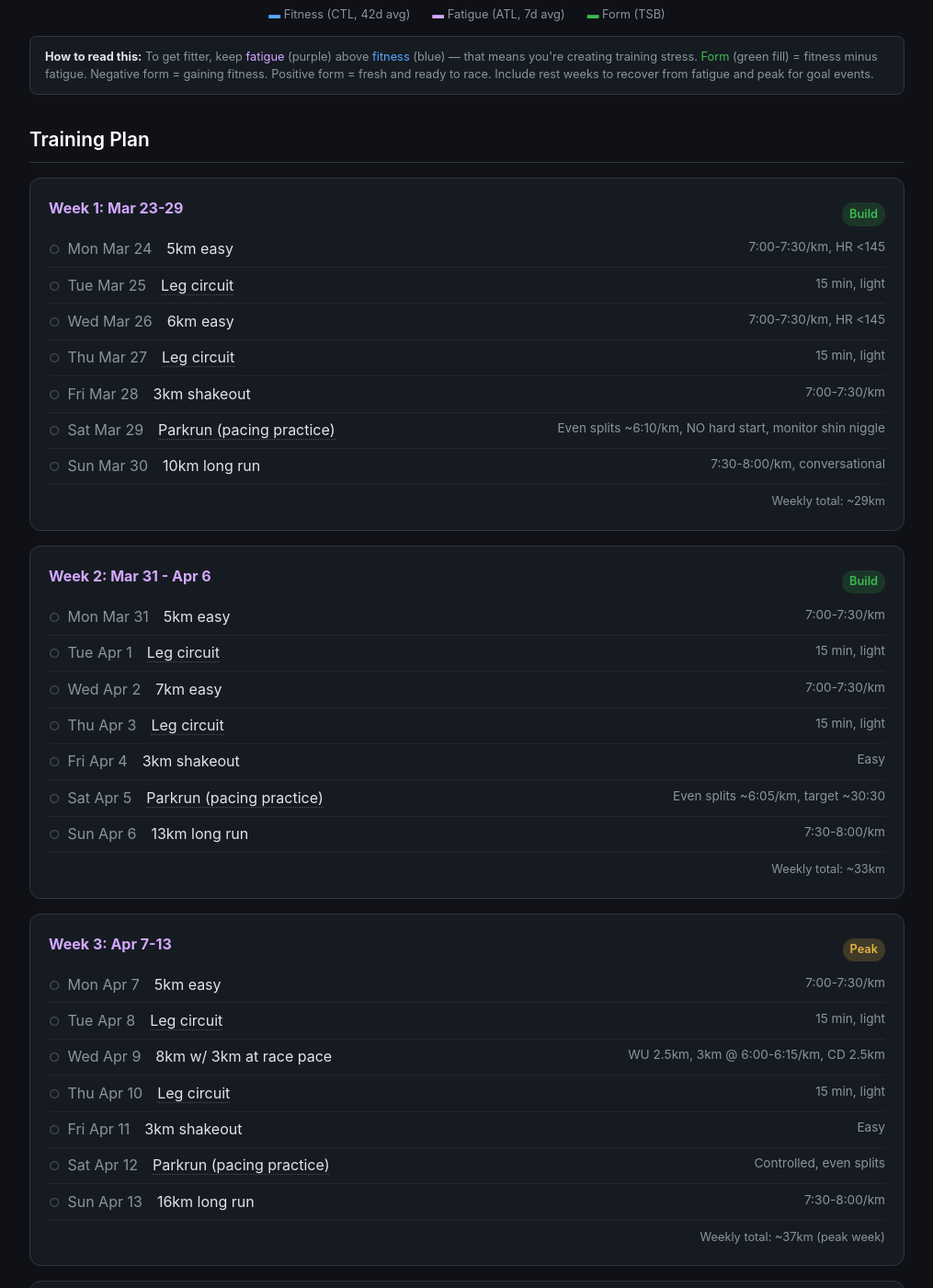
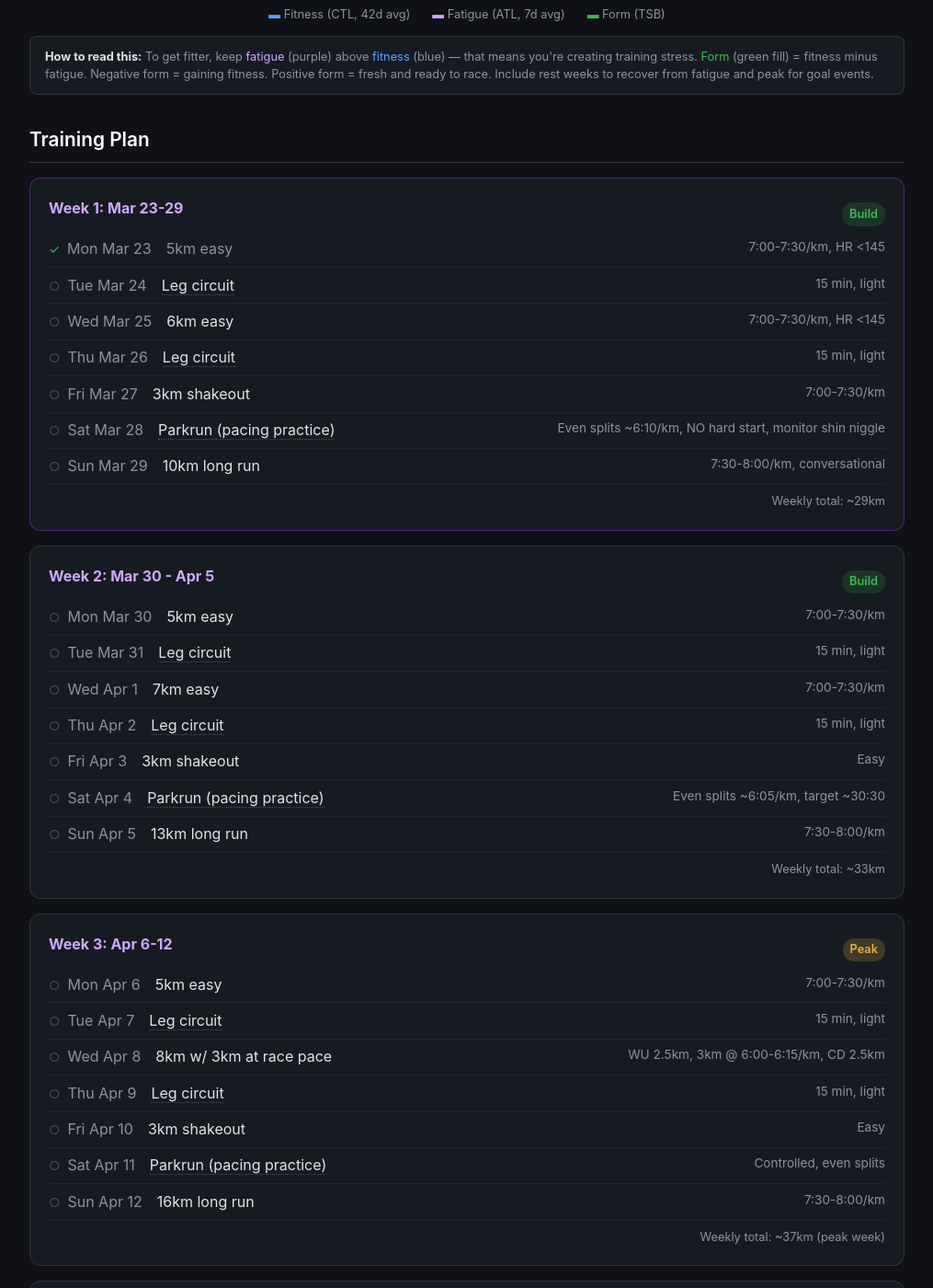
Before and after one commit to xelfer/xelfer.github.io, a Jekyll site: the page running/index.html, which Jekyll copies as it is, in a window 1280 px wide and 1400 px high, scrolled down 1273 px. Shown: the whole window at 92% size, without its empty margins (132-1147 px from the left). Built offline with Jekyll 4.4.1, drawn with Linux system fonts in a browser that asks for light colours; some of the changed text lies outside the part shown.

Commit message:
Update training dashboard - 2026-03-23

```diff
--- a/running/index.html
+++ b/running/index.html
@@ -334,43 +334,43 @@
 
         <div class="section">
             <h2>Training Plan</h2>
-            <div class="plan-week">
+            <div class="plan-week current">
                 <div class="plan-week-header">
                     <h3>Week 1: Mar 23-29</h3>
                     <span class="plan-week-phase phase-build">Build</span>
                 </div>
-                <div class="plan-day upcoming">
-                    <span class="day-name"><span class="status-icon" style="color:#484f58">&#9675;</span>Mon Mar 24</span>
+                <div class="plan-day done">
+                    <span class="day-name"><span class="status-icon" style="color:#3fb950">&#10003;</span>Mon Mar 23</span>
                     <span class="day-session">5km easy</span>
                     <span class="day-target">7:00-7:30/km, HR <145</span>
                 </div>
                 <div class="plan-day upcoming">
-                    <span class="day-name"><span class="status-icon" style="color:#484f58">&#9675;</span>Tue Mar 25</span>
+                    <span class="day-name"><span class="status-icon" style="color:#484f58">&#9675;</span>Tue Mar 24</span>
                     <span class="day-session"><span class="has-tooltip">Leg circuit<span class="tooltip"><div class="tooltip-title">Leg Strength Circuit</div><div class="tooltip-item">1. Bodyweight squats &mdash; 3&times;15</div><div class="tooltip-item">2. Calf raises &mdash; 3&times;20 (+ 10 each single-leg)</div><div class="tooltip-item">3. Single-leg RDL &mdash; 3&times;10 each side</div><div class="tooltip-item">4. Wall sit &mdash; 3&times;30 sec</div></span></span></span>
                     <span class="day-target">15 min, light</span>
                 </div>
                 <div class="plan-day upcoming">
-                    <span class="day-name"><span class="status-icon" style="color:#484f58">&#9675;</span>Wed Mar 26</span>
+                    <span class="day-name"><span class="status-icon" style="color:#484f58">&#9675;</span>Wed Mar 25</span>
                     <span class="day-session">6km easy</span>
                     <span class="day-target">7:00-7:30/km, HR <145</span>
                 </div>
                 <div class="plan-day upcoming">
-                    <span class="day-name"><span class="status-icon" style="color:#484f58">&#9675;</span>Thu Mar 27</span>
+                    <span class="day-name"><span class="status-icon" style="color:#484f58">&#9675;</span>Thu Mar 26</span>
                     <span class="day-session"><span class="has-tooltip">Leg circuit<span class="tooltip"><div class="tooltip-title">Leg Strength Circuit</div><div class="tooltip-item">1. Bodyweight squats &mdash; 3&times;15</div><div class="tooltip-item">2. Calf raises &mdash; 3&times;20 (+ 10 each single-leg)</div><div class="tooltip-item">3. Single-leg RDL &mdash; 3&times;10 each side</div><div class="tooltip-item">4. Wall sit &mdash; 3&times;30 sec</div></span></span></span>
                     <span class="day-target">15 min, light</span>
                 </div>
                 <div class="plan-day upcoming">
-                    <span class="day-name"><span class="status-icon" style="color:#484f58">&#9675;</span>Fri Mar 28</span>
+                    <span class="day-name"><span class="status-icon" style="color:#484f58">&#9675;</span>Fri Mar 27</span>
                     <span class="day-session">3km shakeout</span>
                     <span class="day-target">7:00-7:30/km</span>
                 </div>
                 <div class="plan-day upcoming">
-                    <span class="day-name"><span class="status-icon" style="color:#484f58">&#9675;</span>Sat Mar 29</span>
+                    <span class="day-name"><span class="status-icon" style="color:#484f58">&#9675;</span>Sat Mar 28</span>
                     <span class="day-session"><span class="has-tooltip">Parkrun (pacing practice)<span class="tooltip"><div class="tooltip-title">Parkrun Pacing Protocol</div><div class="tooltip-item">First 1km: 6:15-6:20/km (hold back)</div><div class="tooltip-item">Middle 3km: 6:00-6:10/km (settle)</div><div class="tooltip-item">Last 1km: Whatever's left</div><div class="tooltip-item" style="margin-top:0.25rem; color:#d2a8ff">Target HR: 155-165 avg (NOT 170+)</div></span></span></span>
                     <span class="day-target">Even splits ~6:10/km, NO hard start, monitor shin niggle</span>
                 </div>
                 <div class="plan-day upcoming">
-                    <span class="day-name"><span class="status-icon" style="color:#484f58">&#9675;</span>Sun Mar 30</span>
+                    <span class="day-name"><span class="status-icon" style="color:#484f58">&#9675;</span>Sun Mar 29</span>
                     <span class="day-session">10km long run</span>
                     <span class="day-target">7:30-8:00/km, conversational</span>
                 </div>
@@ -378,41 +378,41 @@
             </div>
             <div class="plan-week">
                 <div class="plan-week-header">
-                    <h3>Week 2: Mar 31 - Apr 6</h3>
+                    <h3>Week 2: Mar 30 - Apr 5</h3>
                     <span class="plan-week-phase phase-build">Build</span>
                 </div>
                 <div class="plan-day upcoming">
-                    <span class="day-name"><span class="status-icon" style="color:#484f58">&#9675;</span>Mon Mar 31</span>
+                    <span class="day-name"><span class="status-icon" style="color:#484f58">&#9675;</span>Mon Mar 30</span>
                     <span class="day-session">5km easy</span>
                     <span class="day-target">7:00-7:30/km</span>
                 </div>
                 <div class="plan-day upcoming">
-                    <span class="day-name"><span class="status-icon" style="color:#484f58">&#9675;</span>Tue Apr 1</span>
+                    <span class="day-name"><span class="status-icon" style="color:#484f58">&#9675;</span>Tue Mar 31</span>
                     <span class="day-session"><span class="has-tooltip">Leg circuit<span class="tooltip"><div class="tooltip-title">Leg Strength Circuit</div><div class="tooltip-item">1. Bodyweight squats &mdash; 3&times;15</div><div class="tooltip-item">2. Calf raises &mdash; 3&times;20 (+ 10 each single-leg)</div><div class="tooltip-item">3. Single-leg RDL &mdash; 3&times;10 each side</div><div class="tooltip-item">4. Wall sit &mdash; 3&times;30 sec</div></span></span></span>
                     <span class="day-target">15 min, light</span>
                 </div>
                 <div class="plan-day upcoming">
-                    <span class="day-name"><span class="status-icon" style="color:#484f58">&#9675;</span>Wed Apr 2</span>
+                    <span class="day-name"><span class="status-icon" style="color:#484f58">&#9675;</span>Wed Apr 1</span>
                     <span class="day-session">7km easy</span>
                     <span class="day-target">7:00-7:30/km</span>
                 </div>
                 <div class="plan-day upcoming">
-                    <span class="day-name"><span class="status-icon" style="color:#484f58">&#9675;</span>Thu Apr 3</span>
+                    <span class="day-name"><span class="status-icon" style="color:#484f58">&#9675;</span>Thu Apr 2</span>
                     <span class="day-session"><span class="has-tooltip">Leg circuit<span class="tooltip"><div class="tooltip-title">Leg Strength Circuit</div><div class="tooltip-item">1. Bodyweight squats &mdash; 3&times;15</div><div class="tooltip-item">2. Calf raises &mdash; 3&times;20 (+ 10 each single-leg)</div><div class="tooltip-item">3. Single-leg RDL &mdash; 3&times;10 each side</div><div class="tooltip-item">4. Wall sit &mdash; 3&times;30 sec</div></span></span></span>
                     <span class="day-target">15 min, light</span>
                 </div>
                 <div class="plan-day upcoming">
-                    <span class="day-name"><span class="status-icon" style="color:#484f58">&#9675;</span>Fri Apr 4</span>
+                    <span class="day-name"><span class="status-icon" style="color:#484f58">&#9675;</span>Fri Apr 3</span>
                     <span class="day-session">3km shakeout</span>
                     <span class="day-target">Easy</span>
                 </div>
                 <div class="plan-day upcoming">
-                    <span class="day-name"><span class="status-icon" style="color:#484f58">&#9675;</span>Sat Apr 5</span>
+                    <span class="day-name"><span class="status-icon" style="color:#484f58">&#9675;</span>Sat Apr 4</span>
                     <span class="day-session"><span class="has-tooltip">Parkrun (pacing practice)<span class="tooltip"><div class="tooltip-title">Parkrun Pacing Protocol</div><div class="tooltip-item">First 1km: 6:15-6:20/km (hold back)</div><div class="tooltip-item">Middle 3km: 6:00-6:10/km (settle)</div><div class="tooltip-item">Last 1km: Whatever's left</div><div class="tooltip-item" style="margin-top:0.25rem; color:#d2a8ff">Target HR: 155-165 avg (NOT 170+)</div></span></span></span>
                     <span class="day-target">Even splits ~6:05/km, target ~30:30</span>
                 </div>
                 <div class="plan-day upcoming">
-                    <span class="day-name"><span class="status-icon" style="color:#484f58">&#9675;</span>Sun Apr 6</span>
+                    <span class="day-name"><span class="status-icon" style="color:#484f58">&#9675;</span>Sun Apr 5</span>
                     <span class="day-session">13km long run</span>
                     <span class="day-target">7:30-8:00/km</span>
                 </div>
@@ -420,41 +420,41 @@
             </div>
             <div class="plan-week">
                 <div class="plan-week-header">
-                    <h3>Week 3: Apr 7-13</h3>
+                    <h3>Week 3: Apr 6-12</h3>
                     <span class="plan-week-phase phase-peak">Peak</span>
                 </div>
                 <div class="plan-day upcoming">
-                    <span class="day-name"><span class="status-icon" style="color:#484f58">&#9675;</span>Mon Apr 7</span>
+                    <span class="day-name"><span class="status-icon" style="color:#484f58">&#9675;</span>Mon Apr 6</span>
                     <span class="day-session">5km easy</span>
                     <span class="day-target">7:00-7:30/km</span>
                 </div>
                 <div class="plan-day upcoming">
-                    <span class="day-name"><span class="status-icon" style="color:#484f58">&#9675;</span>Tue Apr 8</span>
+                    <span class="day-name"><span class="status-icon" style="color:#484f58">&#9675;</span>Tue Apr 7</span>
                     <span class="day-session"><span class="has-tooltip">Leg circuit<span class="tooltip"><div class="tooltip-title">Leg Strength Circuit</div><div class="tooltip-item">1. Bodyweight squats &mdash; 3&times;15</div><div class="tooltip-item">2. Calf raises &mdash; 3&times;20 (+ 10 each single-leg)</div><div class="tooltip-item">3. Single-leg RDL &mdash; 3&times;10 each side</div><div class="tooltip-item">4. Wall sit &mdash; 3&times;30 sec</div></span></span></span>
                     <span class="day-target">15 min, light</span>
                 </div>
                 <div class="plan-day upcoming">
-                    <span class="day-name"><span class="status-icon" style="color:#484f58">&#9675;</span>Wed Apr 9</span>
+                    <span class="day-name"><span class="status-icon" style="color:#484f58">&#9675;</span>Wed Apr 8</span>
                     <span class="day-session">8km w/ 3km at race pace</span>
                     <span class="day-target">WU 2.5km, 3km @ 6:00-6:15/km, CD 2.5km</span>
                 </div>
                 <div class="plan-day upcoming">
-                    <span class="day-name"><span class="status-icon" style="color:#484f58">&#9675;</span>Thu Apr 10</span>
+                    <span class="day-name"><span class="status-icon" style="color:#484f58">&#9675;</span>Thu Apr 9</span>
                     <span class="day-session"><span class="has-tooltip">Leg circuit<span class="tooltip"><div class="tooltip-title">Leg Strength Circuit</div><div class="tooltip-item">1. Bodyweight squats &mdash; 3&times;15</div><div class="tooltip-item">2. Calf raises &mdash; 3&times;20 (+ 10 each single-leg)</div><div class="tooltip-item">3. Single-leg RDL &mdash; 3&times;10 each side</div><div class="tooltip-item">4. Wall sit &mdash; 3&times;30 sec</div></span></span></span>
                     <span class="day-target">15 min, light</span>
                 </div>
                 <div class="plan-day upcoming">
-                    <span class="day-name"><span class="status-icon" style="color:#484f58">&#9675;</span>Fri Apr 11</span>
+                    <span class="day-name"><span class="status-icon" style="color:#484f58">&#9675;</span>Fri Apr 10</span>
                     <span class="day-session">3km shakeout</span>
                     <span class="day-target">Easy</span>
                 </div>
                 <div class="plan-day upcoming">
-                    <span class="day-name"><span class="status-icon" style="color:#484f58">&#9675;</span>Sat Apr 12</span>
+                    <span class="day-name"><span class="status-icon" style="color:#484f58">&#9675;</span>Sat Apr 11</span>
                     <span class="day-session"><span class="has-tooltip">Parkrun (pacing practice)<span class="tooltip"><div class="tooltip-title">Parkrun Pacing Protocol</div><div class="tooltip-item">First 1km: 6:15-6:20/km (hold back)</div><div class="tooltip-item">Middle 3km: 6:00-6:10/km (settle)</div><div class="tooltip-item">Last 1km: Whatever's left</div><div class="tooltip-item" style="margin-top:0.25rem; color:#d2a8ff">Target HR: 155-165 avg (NOT 170+)</div></span></span></span>
                     <span class="day-target">Controlled, even splits</span>
                 </div>
                 <div class="plan-day upcoming">
-                    <span class="day-name"><span class="status-icon" style="color:#484f58">&#9675;</span>Sun Apr 13</span>
+                    <span class="day-name"><span class="status-icon" style="color:#484f58">&#9675;</span>Sun Apr 12</span>
                     <span class="day-session">16km long run</span>
                     <span class="day-target">7:30-8:00/km</span>
                 </div>
@@ -462,41 +462,41 @@
             </div>
             <div class="plan-week">
                 <div class="plan-week-header">
-                    <h3>Week 4: Apr 14-20</h3>
+                    <h3>Week 4: Apr 13-19</h3>
                     <span class="plan-week-phase phase-taper">Taper</span>
                 </div>
                 <div class="plan-day upcoming">
-                    <span class="day-name"><span class="status-icon" style="color:#484f58">&#9675;</span>Mon Apr 14</span>
+                    <span class="day-name"><span class="status-icon" style="color:#484f58">&#9675;</span>Mon Apr 13</span>
                     <span class="day-session">5km easy</span>
                     <span class="day-target">7:00-7:30/km</span>
                 </div>
                 <div class="plan-day rest upcoming">
-                    <span class="day-name"><span class="status-icon" style="color:#484f58">&#9675;</span>Tue Apr 15</span>
+                    <span class="day-name"><span class="status-icon" style="color:#484f58">&#9675;</span>Tue Apr 14</span>
                     <span class="day-session">Rest</span>
 
                 </div>
                 <div class="plan-day upcoming">
-                    <span class="day-name"><span class="status-icon" style="color:#484f58">&#9675;</span>Wed Apr 16</span>
+                    <span class="day-name"><span class="status-icon" style="color:#484f58">&#9675;</span>Wed Apr 15</span>
                     <span class="day-session">6km w/ 2km at race pace</span>
                     <span class="day-target">6:00-6:15/km middle section</span>
                 </div>
                 <div class="plan-day rest upcoming">
-                    <span class="day-name"><span class="status-icon" style="color:#484f58">&#9675;</span>Thu Apr 17</span>
+                    <span class="day-name"><span class="status-icon" style="color:#484f58">&#9675;</span>Thu Apr 16</span>
                     <span class="day-session">Rest</span>
 
                 </div>
                 <div class="plan-day rest upcoming">
-                    <span class="day-name"><span class="status-icon" style="color:#484f58">&#9675;</span>Fri Apr 18</span>
+                    <span class="day-name"><span class="status-icon" style="color:#484f58">&#9675;</span>Fri Apr 17</span>
                     <span class="day-session">Rest</span>
 
                 </div>
                 <div class="plan-day upcoming">
-                    <span class="day-name"><span class="status-icon" style="color:#484f58">&#9675;</span>Sat Apr 19</span>
+                    <span class="day-name"><span class="status-icon" style="color:#484f58">&#9675;</span>Sat Apr 18</span>
                     <span class="day-session"><span class="has-tooltip">Parkrun (easy effort)<span class="tooltip"><div class="tooltip-title">Parkrun Pacing Protocol</div><div class="tooltip-item">First 1km: 6:15-6:20/km (hold back)</div><div class="tooltip-item">Middle 3km: 6:00-6:10/km (settle)</div><div class="tooltip-item">Last 1km: Whatever's left</div><div class="tooltip-item" style="margin-top:0.25rem; color:#d2a8ff">Target HR: 155-165 avg (NOT 170+)</div></span></span></span>
                     <span class="day-target">~27:00-28:00, save legs</span>
                 </div>
                 <div class="plan-day upcoming">
-                    <span class="day-name"><span class="status-icon" style="color:#484f58">&#9675;</span>Sun Apr 20</span>
+                    <span class="day-name"><span class="status-icon" style="color:#484f58">&#9675;</span>Sun Apr 19</span>
                     <span class="day-session">10km long run</span>
                     <span class="day-target">7:30/km, comfortable</span>
                 </div>
@@ -504,41 +504,41 @@
             </div>
             <div class="plan-week">
                 <div class="plan-week-header">
-                    <h3>Week 5: Apr 21-26</h3>
+                    <h3>Week 5: Apr 20-26</h3>
                     <span class="plan-week-phase phase-race">Race Week</span>
                 </div>
                 <div class="plan-day upcoming">
-                    <span class="day-name"><span class="status-icon" style="color:#484f58">&#9675;</span>Mon Apr 21</span>
+                    <span class="day-name"><span class="status-icon" style="color:#484f58">&#9675;</span>Mon Apr 20</span>
                     <span class="day-session">4km easy</span>
                     <span class="day-target">Shake legs out</span>
                 </div>
                 <div class="plan-day rest upcoming">
-                    <span class="day-name"><span class="status-icon" style="color:#484f58">&#9675;</span>Tue Apr 22</span>
+                    <span class="day-name"><span class="status-icon" style="color:#484f58">&#9675;</span>Tue Apr 21</span>
                     <span class="day-session">Rest</span>
 
                 </div>
                 <div class="plan-day upcoming">
-                    <span class="day-name"><span class="status-icon" style="color:#484f58">&#9675;</span>Wed Apr 23</span>
+                    <span class="day-name"><span class="status-icon" style="color:#484f58">&#9675;</span>Wed Apr 22</span>
                     <span class="day-session">3km w/ 4x30sec strides</span>
                     <span class="day-target">Keep legs sharp</span>
                 </div>
                 <div class="plan-day rest upcoming">
-                    <span class="day-name"><span class="status-icon" style="color:#484f58">&#9675;</span>Thu Apr 24</span>
+                    <span class="day-name"><span class="status-icon" style="color:#484f58">&#9675;</span>Thu Apr 23</span>
                     <span class="day-session">Rest</span>
 
                 </div>
                 <div class="plan-day rest upcoming">
-                    <span class="day-name"><span class="status-icon" style="color:#484f58">&#9675;</span>Fri Apr 25</span>
+                    <span class="day-name"><span class="status-icon" style="color:#484f58">&#9675;</span>Fri Apr 24</span>
                     <span class="day-session">Rest</span>
 
                 </div>
                 <div class="plan-day rest upcoming">
-                    <span class="day-name"><span class="status-icon" style="color:#484f58">&#9675;</span>Sat Apr 26</span>
+                    <span class="day-name"><span class="status-icon" style="color:#484f58">&#9675;</span>Sat Apr 25</span>
                     <span class="day-session">Rest or 2km jog</span>
                     <span class="day-target">Legs up</span>
                 </div>
                 <div class="plan-day race">
-                    <span class="day-name"><span class="status-icon" style="color:#484f58">&#9675;</span>Sun Apr 27</span>
+                    <span class="day-name"><span class="status-icon" style="color:#484f58">&#9675;</span>Sun Apr 26</span>
                     <span class="day-session">HALF MARATHON</span>
                     <span class="day-target">Target: 2:05-2:10</span>
                 </div>
```
Also changed, not shown: other parts of running/index.html (+1 -1 lines).
